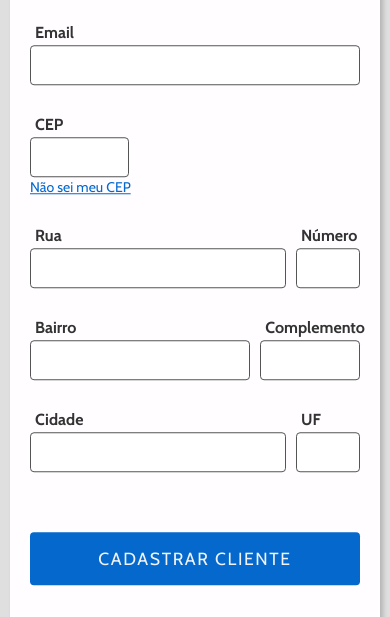
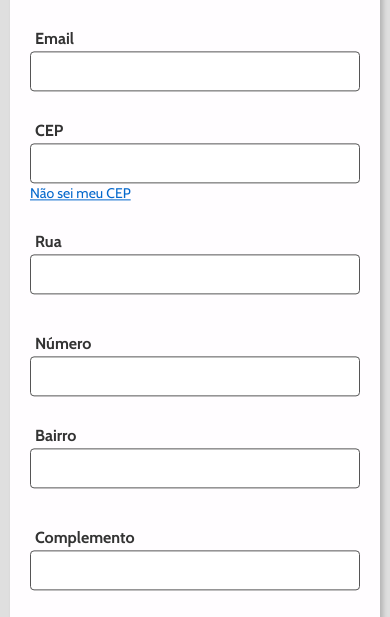
Before and after one commit to eduardohenriqueassis/consumo-de-api-viacep, a website: page index.html in a window 390 px wide. Shown: the part 214-831 px from the top of the page. Drawn offline with nearby package versions, Linux system fonts and the light colour scheme.

Commit message:
Ajuste no @media-query

```diff
--- a/index.html
+++ b/index.html
@@ -57,7 +57,7 @@
           <input type="text" id="uf" name="uf" required>
         </div>
       </div>
-      <button>Cadastrar Cliente</button>
+      <button>Cadastrar</button>
     </form>
   </div>
 
--- a/style/style.css
+++ b/style/style.css
@@ -70,7 +70,7 @@ label {
 }
 
 #cep {
-  width: 30%;
+  width: 150px;
 }
 
 span a {
@@ -100,3 +100,12 @@ button {
 button:hover {
   background: #034b94;
 }
+
+@media (max-width: 392px){
+  #cep{
+    width: 100%;
+  }
+  .container-rua {
+    grid-template-columns: 1fr;
+  }
+}
```
